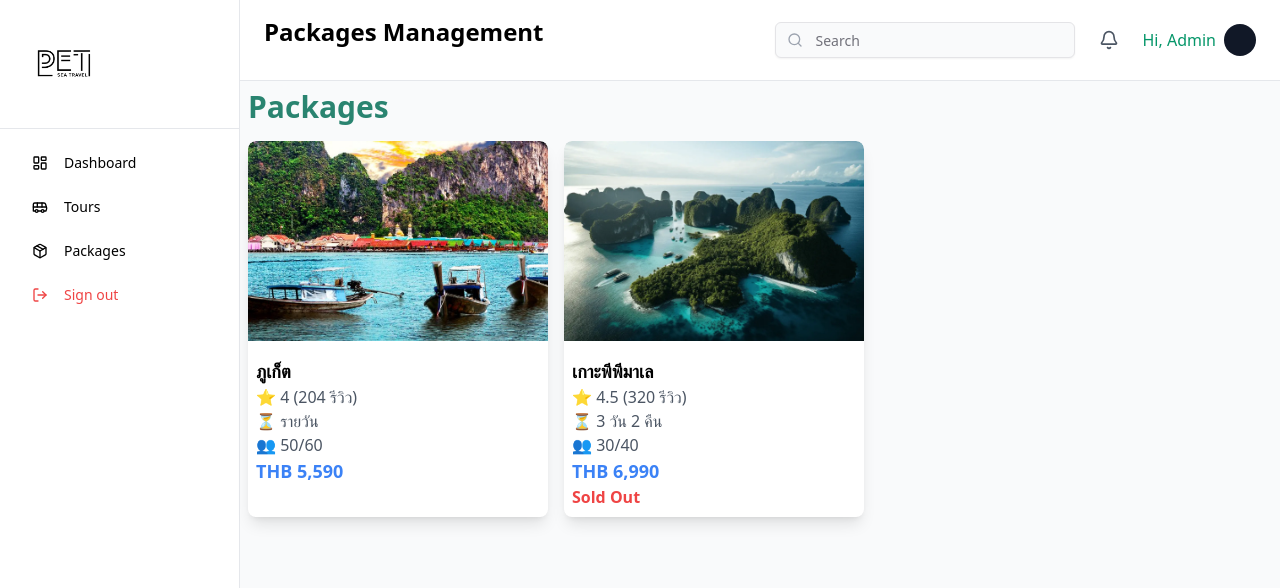
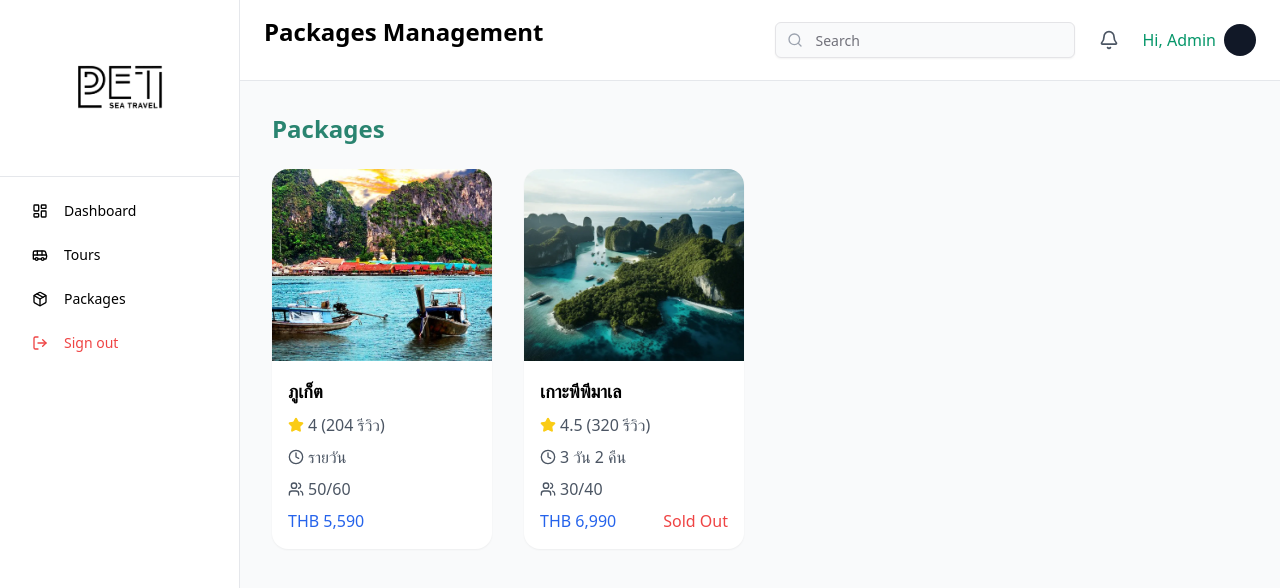
Before and after one commit to ProjectGroup2t2/PET-travel, a Next.js app in the folder Client/: page /admin/packages in a window 1280 px wide. Shown: the top 588 px of the page. Built offline with nearby package versions, Linux system fonts and the light colour scheme; a web font is replaced by a local one.

Commit message:
update tours management

```diff
--- a/Client/src/app/admin/layout.jsx
+++ b/Client/src/app/admin/layout.jsx
@@ -12,7 +12,7 @@ export default function AdminLayout({ children }) {
             <img
                   src="/logo.svg"
                   alt=""
-                  className="w-20 h-20 rounded-lg object-cover"
+                  className="w-32 h-auto mx-auto object-contain"
 
                 />
           </Link>
--- a/Client/src/app/admin/packages/page.jsx
+++ b/Client/src/app/admin/packages/page.jsx
@@ -1,77 +1,101 @@
-"use client";
+"use client"
 
-import React, { useState, useEffect } from 'react';
-import Image from 'next/image';
-import Link from 'next/link';
-import { AdminHeader } from "@/components/ui/admin/header";
+import { useState, useEffect } from "react"
+import Image from "next/image"
+import Link from "next/link"
+import { AdminHeader } from "@/components/ui/admin/header"
+import { Plus, Star, Clock, Users } from "lucide-react"
 
 export default function Package() {
-  const [tourCards, setTourCards] = useState([]);
+  const [tourCards, setTourCards] = useState([])
 
   useEffect(() => {
     const fetchData = async () => {
       const data = [
         {
           id: 1,
-          image: '/1.jpg',
-          title: 'ภูเก็ต',
+          image: "/1.jpg",
+          title: "ภูเก็ต",
           rating: 4.0,
           reviews: 204,
-          capacity: '50/60',
-          duration: 'รายวัน',
-          price: 'THB 5,590',
-          isSellOut: false
+          capacity: "50/60",
+          duration: "รายวัน",
+          price: "THB 5,590",
+          isSellOut: false,
         },
         {
           id: 2,
-          image: '/login-pic.png',
-          title: 'เกาะพีพีมาเล',
+          image: "/login-pic.png",
+          title: "เกาะพีพีมาเล",
           rating: 4.5,
           reviews: 320,
-          capacity: '30/40',
-          duration: '3 วัน 2 คืน',
-          price: 'THB 6,990',
-          isSellOut: true
-        }
-      ];
-      setTourCards(data);
-    };
+          capacity: "30/40",
+          duration: "3 วัน 2 คืน",
+          price: "THB 6,990",
+          isSellOut: true,
+        },
+      ]
+      setTourCards(data)
+    }
 
-    fetchData();
-  }, []);
+    fetchData()
+  }, [])
 
-  if (!tourCards.length) return <p>Loading...</p>;
+  if (!tourCards.length) return <div className="p-8">Loading...</div>
 
   return (
     <div className="flex-1">
+      {/* Header ของหน้า Packages Management */}
       <AdminHeader title="Packages Management" />
-      <div className="text-3xl font-bold text-[#2A8470] p-2 ">Packages</div>
-      {/* Tour Listings */}
-      <div className="p-2 flex flex-wrap md:gap-4">
-        {tourCards.map((tour, index) => (
-            <div key={index} className="bg-white rounded-lg shadow-lg overflow-hidden">
-              <Link key={index} href={`/admin/packages/${tour.id}`} passHref>
-              <div className="w-[300px] h-[200px] overflow-hidden">
+
+      <div className="p-8">
+        <h2 className="text-2xl font-semibold text-[#2A8470] mb-6">Packages</h2>
+
+        <div className="grid grid-cols-1 md:grid-cols-2 lg:grid-cols-4 gap-8">
+          {tourCards.map((tour) => (
+            <Link
+              key={tour.id}
+              href={`/admin/packages/${tour.id}`}
+              className="bg-white rounded-2xl shadow-sm overflow-hidden hover:shadow-md transition-shadow"
+            >
+              {/* สำหรับรูปภาพ */}
+              <div className="relative w-full h-48">
                 <Image
-                  src={tour.image}
+                  src={tour.image || "/placeholder.svg"}
                   alt={tour.title}
-                  width={300}
-                  height={200}
-                  className="object-cover w-full h-full rounded-t-lg"
+                  fill
+                  className="object-cover"
                 />
               </div>
-              <div className='p-2'>
-                <h1 className="text-lg font-bold mt-2">{tour.title}</h1>
-                <p className="text-gray-600">⭐ {tour.rating} ({tour.reviews} รีวิว)</p>
-                <p className="text-gray-600">⏳ {tour.duration}</p>
-                <p className="text-gray-600">👥 {tour.capacity}</p>
-                <p className="text-lg font-semibold text-blue-500">{tour.price}</p>
-                {tour.isSellOut && <p className="text-red-500 font-bold">Sold Out</p>}
+              {/* ข้อมูลรายละเอียดการ์ด */}
+              <div className="p-4 space-y-2">
+                <h3 className="text-lg font-semibold">{tour.title}</h3>
+
+                <div className="flex items-center text-gray-600">
+                  <Star className="h-4 w-4 fill-current text-yellow-400 mr-1" />
+                  <span>{tour.rating}</span>
+                  <span className="ml-1">({tour.reviews} รีวิว)</span>
+                </div>
+
+                <div className="flex items-center text-gray-600">
+                  <Clock className="h-4 w-4 mr-1" />
+                  <span>{tour.duration}</span>
+                </div>
+
+                <div className="flex items-center text-gray-600">
+                  <Users className="h-4 w-4 mr-1" />
+                  <span>{tour.capacity}</span>
+                </div>
+
+                <div className="flex items-center justify-between">
+                  <span className="text-blue-600 font-medium">{tour.price}</span>
+                  {tour.isSellOut && <span className="text-red-500 font-medium">Sold Out</span>}
+                </div>
               </div>
-              </Link>
-            </div>
-        ))}
+            </Link>
+          ))}
+        </div>
       </div>
     </div>
-  );
+  )
 }
--- a/Client/src/app/admin/tours/page.jsx
+++ b/Client/src/app/admin/tours/page.jsx
@@ -1,33 +1,47 @@
 import { AdminHeader } from "@/components/ui/admin/header";
+import { Plus } from "lucide-react";
 
 export default function ToursPage() {
+
   const tours = [
-    { id: 1, name: "เมืองเก่าภูเก็ต", price: "THB 4,990", image: "/1.jpg"},
-    { id: 2, name: "เกาะเฮ", price: "THB 5,500", image: "/2.jpg"},
-    { id: 3, name: "เกาะไม้ท่อน", price: "THB 3,990", image: "/2.jpg" },
+    { id: 1, name: "เมืองเก่าภูเก็ต", price: "THB 4,990", image: "/1.jpg" },
+    { id: 2, name: "เกาะเฮ", price: "THB 5,500", image: "/2.jpg" },
+    { id: 3, name: "เกาะไม้ท่อน", price: "THB 3,990", image: "/login-pic.png" },
   ];
 
   return (
-     <div className="flex-1">
-          <AdminHeader title="Tours Management" />
-          <div className="text-3xl font-bold text-[#2A8470] p-2 ">Add Tour </div>
-          {/* Tour Listings */}
-      {/* Grid of Tours */}
-      <div className="grid grid-cols-4 gap-6">
-        {/* Tour Cards */}
-        {tours.map((tour) => (
-          <div key={tour.id} className="border rounded-xl shadow-lg p-4">
-            <img src={tour.image} alt={tour.name} className="w-full h-40 rounded-lg object-cover mb-2" />
-            <h3 className="text-lg font-semibold">{tour.name}</h3>
-            <p className="text-blue-600">{tour.price}</p>
+    <div className="flex-1">
+      <AdminHeader title="Tours Management" />
+
+
+      <div className="p-8">
+        <h2 className="text-2xl font-semibold text-[#2A8470] mb-6">Add Tour</h2>
+
+
+        <div className="grid grid-cols-1 md:grid-cols-2 lg:grid-cols-4 gap-8">
+
+          {tours.map((tour) => (
+            <div
+              key={tour.id}
+              className="bg-white rounded-2xl shadow-sm overflow-hidden hover:shadow-md transition-shadow"
+            >
+              <img
+                src={tour.image || "/placeholder.svg"}
+                alt={tour.name}
+                className="w-full h-48 object-cover"
+              />
+              <div className="p-4">
+                <h3 className="text-lg font-semibold mb-2">{tour.name}</h3>
+                <p className="text-blue-600 font-medium">{tour.price}</p>
+              </div>
+            </div>
+          ))}
+
+
+          <div className="bg-white rounded-2xl shadow-sm border-2 border-dashed border-gray-200 flex flex-col items-center justify-center p-8 hover:border-[#2A8470] transition-colors cursor-pointer min-h-[280px]">
+            <Plus className="h-8 w-8 text-gray-400 mb-2" />
+            <p className="text-gray-500">Add your tour</p>
           </div>
-        ))}
-
-        {/* Add Tour Card */}
-        <div className="border rounded-xl shadow-lg p-4 flex flex-col items-center justify-center bg-gray-50 text-gray-500">
-          <span className="text-4xl"></span>
-          <p>Add your tour</p>
-          <button className="text-lg font-bold text-gray-600">+</button>
         </div>
       </div>
     </div>
```
Also changed, not shown: Client/src/app/admin/page.jsx (line endings or trailing spaces).
